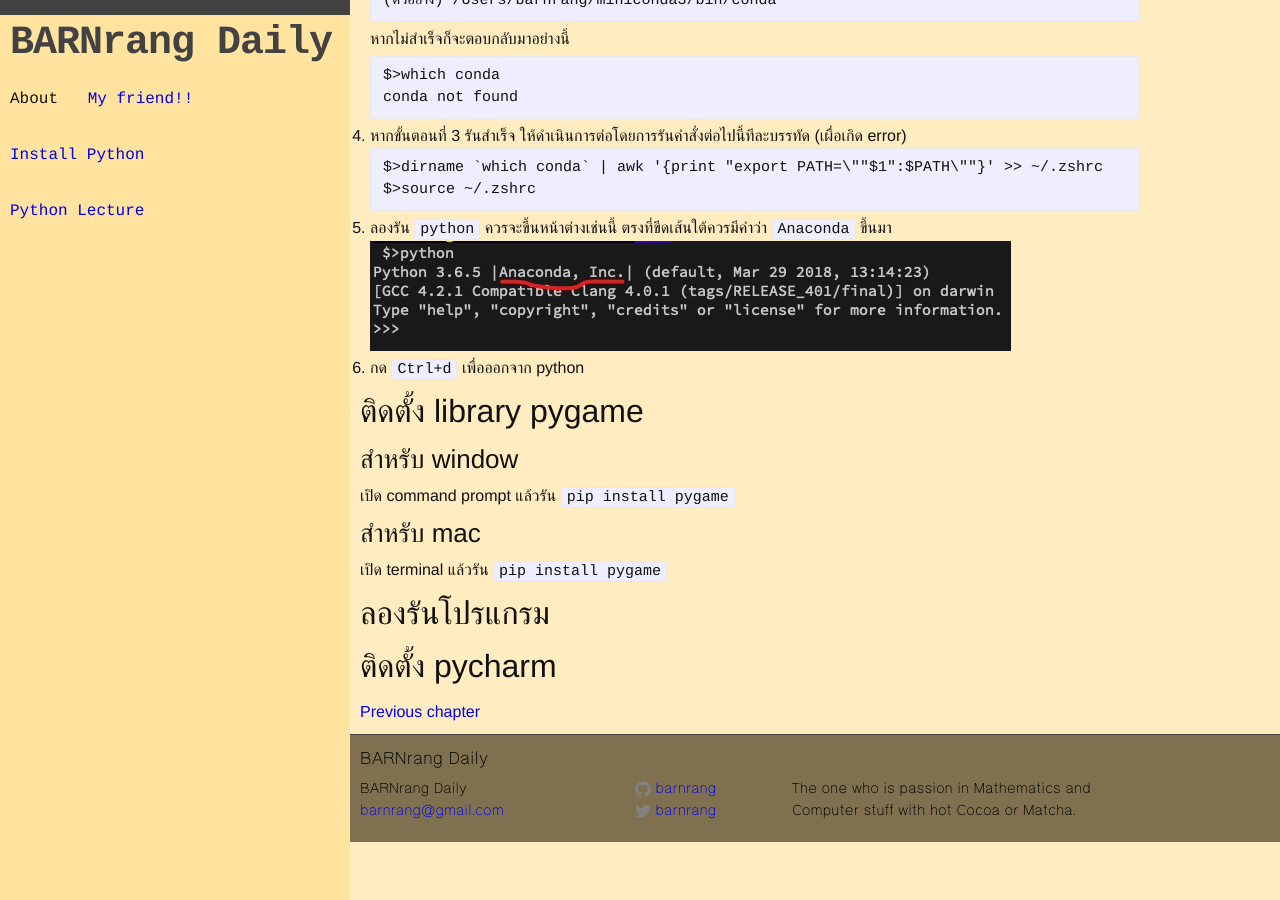
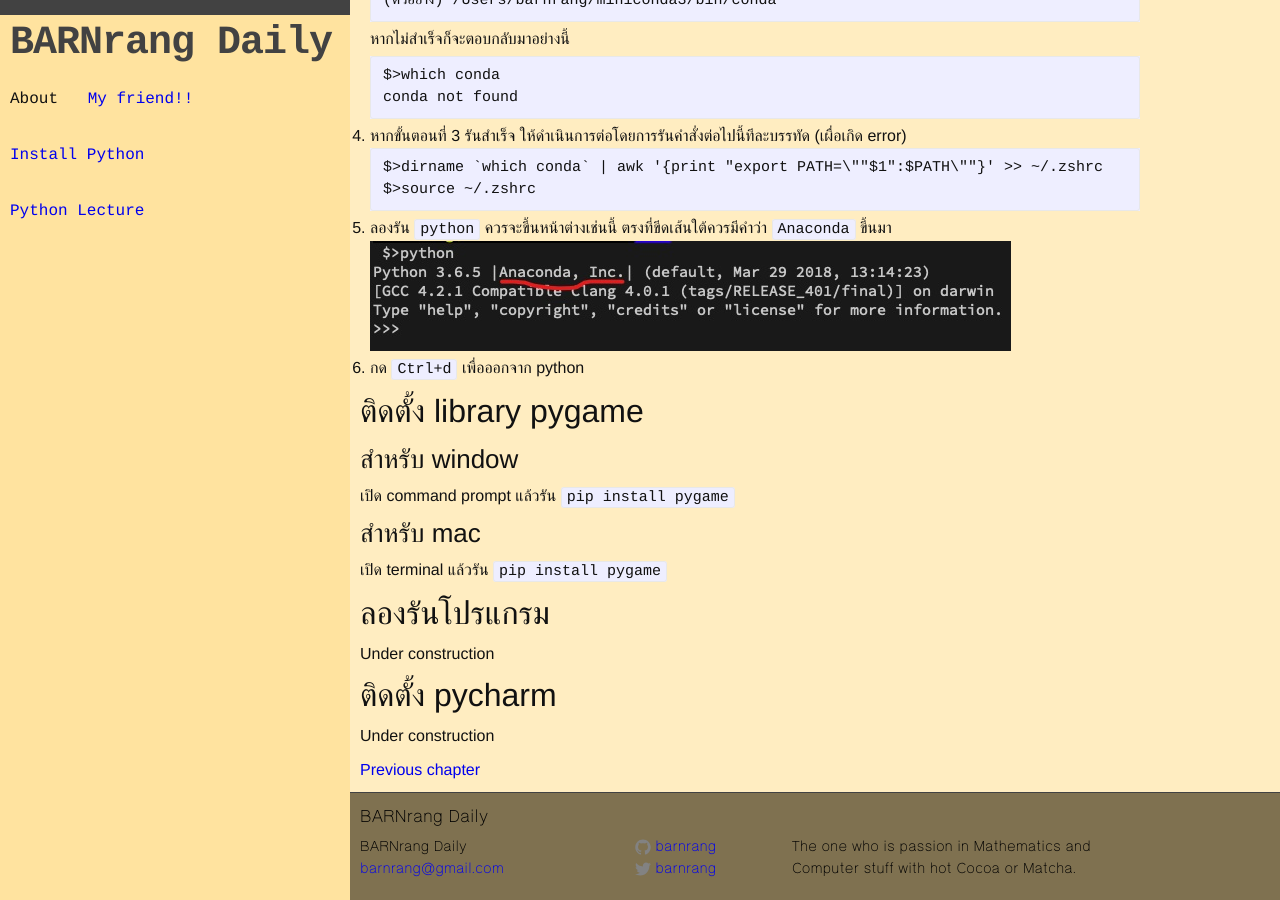
Before and after one commit to barnrang/barnrang.github.io, a Jekyll site: the page built from _posts/2020-5-21-python-lecture-install.markdown, in a window 1280 px wide and 900 px high, scrolled down 1819 px. Built offline with Jekyll 4.4.1, drawn with Linux system fonts in a browser that asks for light colours.

Commit message:
add some todo

```diff
--- a/_posts/2020-5-21-python-lecture-install.markdown
+++ b/_posts/2020-5-21-python-lecture-install.markdown
@@ -69,6 +69,7 @@ $>source ~/.zshrc
 เปิด terminal แล้วรัน `pip install pygame`
 
 ## <a name="try"></a>ลองรันโปรแกรม
-
+Under construction
 
 ## <a name="pycharm-install"></a>ติดตั้ง pycharm
+Under construction
```
